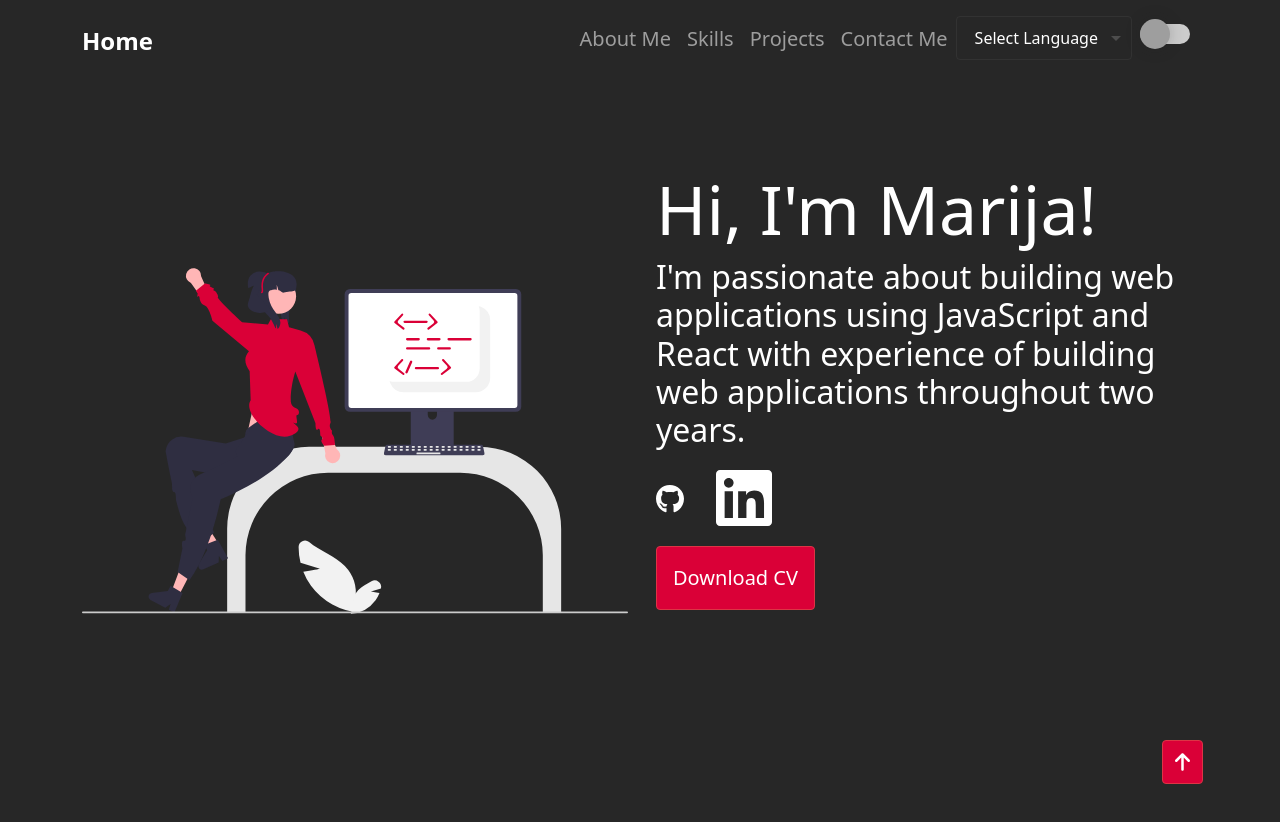
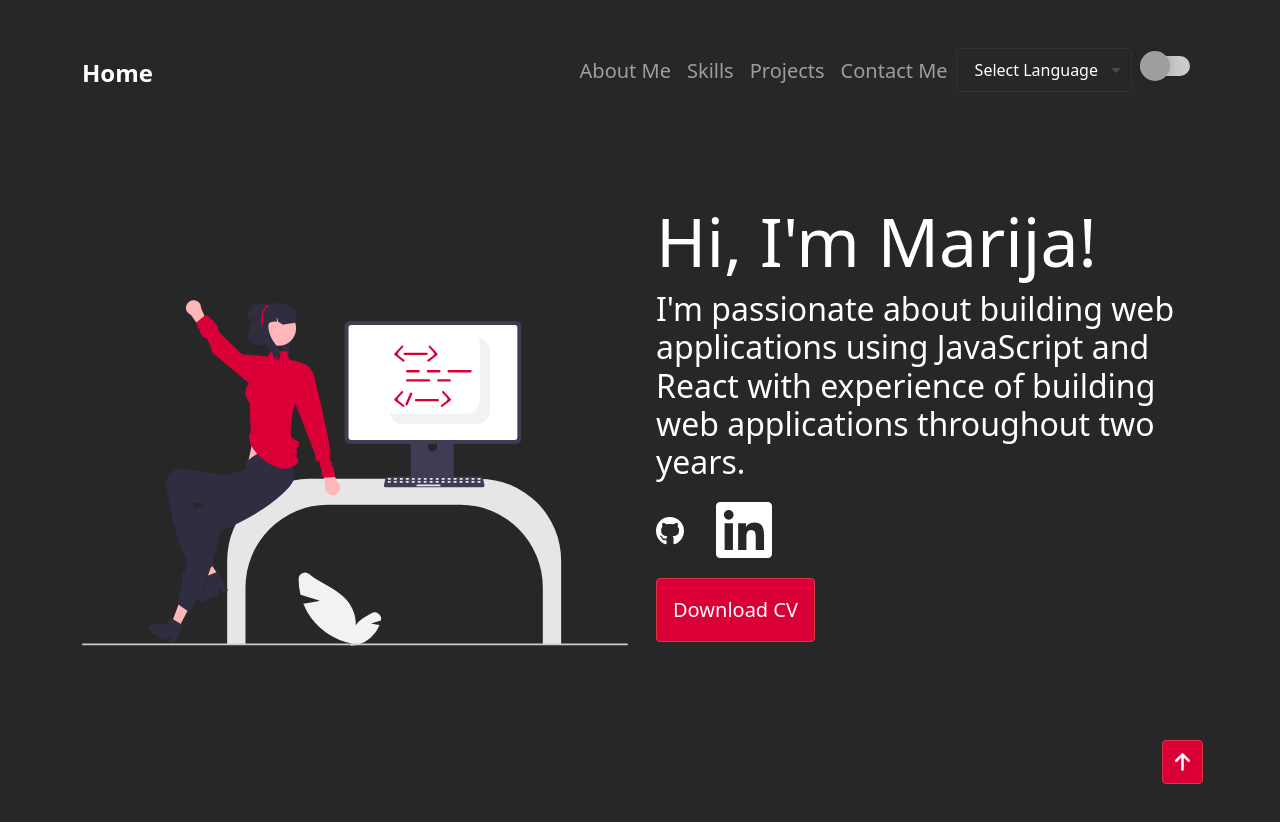
Before and after one commit to marijahavaic/Portfolio-web, a React (Create React App) app: page / in a window 1280 px wide. Shown: the top 822 px of the page. Built offline with nearby package versions, Linux system fonts and the light colour scheme; grey boxes are pictures that could not be loaded.

Commit message:
Add padding-top to NavBar

```diff
--- a/src/Components/NavBar.js
+++ b/src/Components/NavBar.js
@@ -23,7 +23,7 @@ const NavBar = ({ darkMode, handleToggle, t, languageChange }) => {
                 style={{ fontWeight: 400, fontSize: "1.25rem" }}
                 bg={darkMode ? ["light-color"] : ["dark-color"]}
                 variant={darkMode ? "light" : "dark"}
-                className="pt-3"
+                className="pt-5"
             >
                 <Container>
                     <Navbar.Brand
--- a/src/sass/App.scss
+++ b/src/sass/App.scss
@@ -48,6 +48,10 @@ $breakpoint-mobile: 480px;
     }
 
   }
+}
+
+.App {
+
 }
 
 @media (max-width: $breakpoint-mobile) {
```
